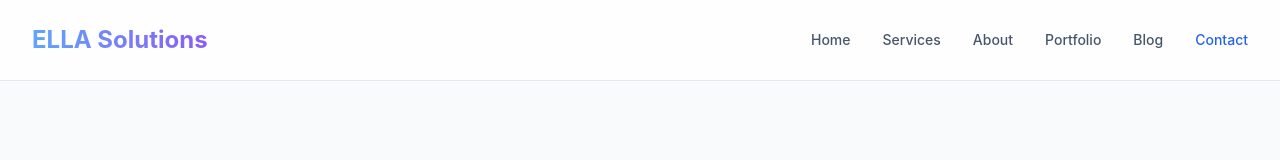
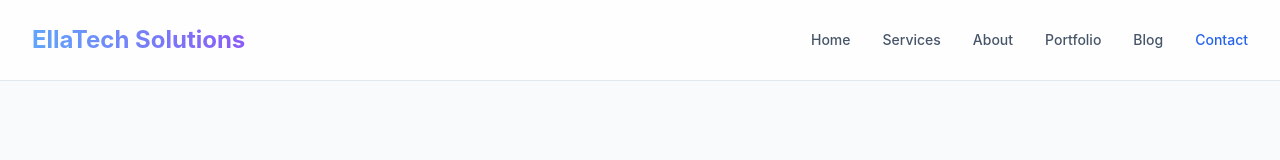
Before and after one commit to sravindra27/ella-solutions-web, a React (Vite) app: page /contact in a window 1280 px wide. Shown: the top 160 px of the page. Built offline with nearby package versions, Linux system fonts and the light colour scheme.

Commit message:
Update Header.jsx

```diff
--- a/src/components/layout/Header.jsx
+++ b/src/components/layout/Header.jsx
@@ -26,7 +26,7 @@ const Header = () => {
                     {/* Logo */}
                     <Link to="/" className="flex items-center space-x-2">
                         <span className="text-2xl font-bold bg-gradient-to-r from-blue-400 to-violet-500 bg-clip-text text-transparent">
-                            ELLA Solutions
+                            EllaTech Solutions
                         </span>
                     </Link>
 
```
